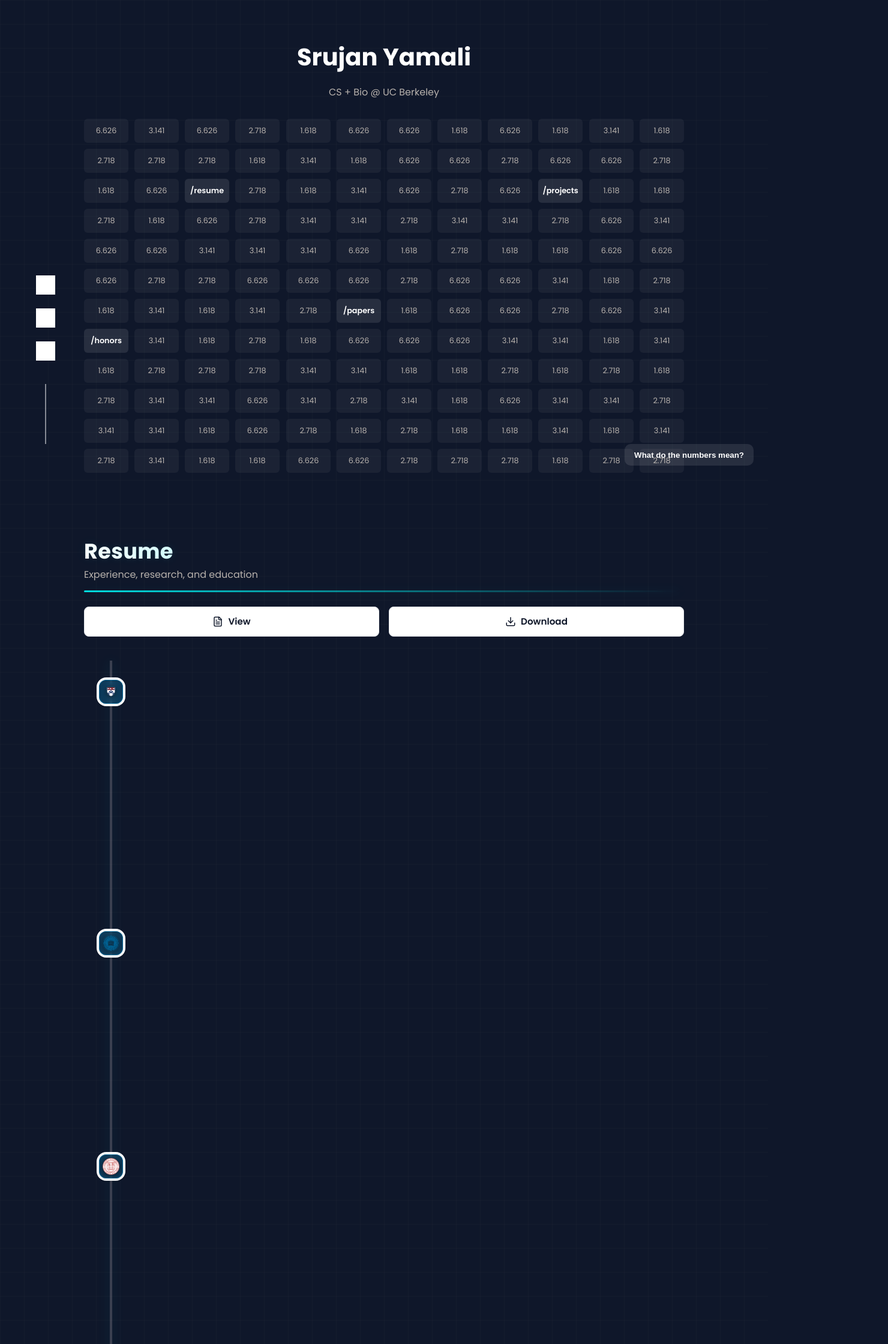
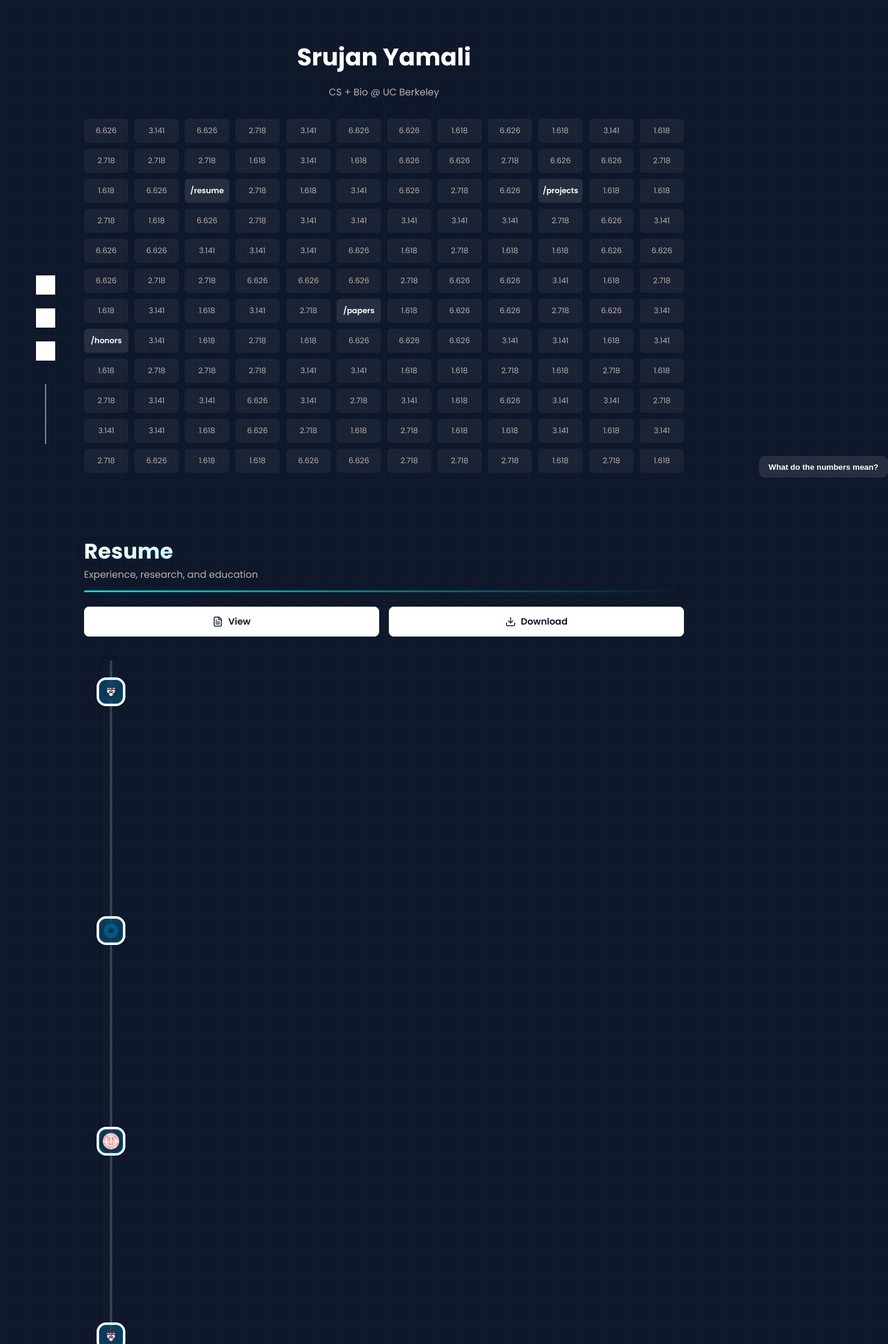
Before and after one commit to Srujyama/srujyama.github.io, a React (Vite) app: page / in a window 1280 px wide. Shown: the top 2240 px of the page at 60% size, 1480 px wide, since content can reach past the window. Built offline with nearby package versions, Linux system fonts and the light colour scheme; grey boxes are pictures that could not be loaded.

Commit message:
Add files via upload

```diff
--- a/src/App.css
+++ b/src/App.css
@@ -74,6 +74,7 @@ body {
 
 /* Hero: forces Resume below the fold on load */
 .hero {
+  position: relative; /* makes hero the containing block for absolute children */
   min-height: 100vh;
   display: flex;
   align-items: center;
@@ -182,9 +183,15 @@ body {
 /* ========================================================================== */
 /* 6) INFO BUTTON + PANEL                                                     */
 /* ========================================================================== */
-.info-button{
-  position: fixed;
-  right: 24px;
+.hero {
+  position: relative;
+  min-height: 100vh;
+  overflow: visible; /* Allow children to overflow outside */
+}
+
+.info-button {
+  position: absolute;  /* Changed from fixed to absolute */
+  right: -308px;
   bottom: 24px;
   z-index: 100;
 
@@ -204,7 +211,7 @@ body {
           box-shadow var(--dur-1) var(--ease);
 }
 
-.info-button:hover{
+.info-button:hover {
   transform: translateY(-1px);
   background: var(--tileHiHover);
   color: var(--accent);
@@ -218,9 +225,9 @@ body {
   animation-delay: 1.2s;
 }
 
-.info-panel{
-  position: fixed;
-  right: 24px;
+.info-panel {
+  position: absolute; /* Changed from fixed to absolute */
+  right: -308px;
   bottom: calc(24px + 44px + 10px);
   z-index: 100;
 
@@ -247,7 +254,7 @@ body {
           transform var(--dur-2) var(--ease);
 }
 
-.info-button[aria-expanded="true"] + .info-panel{
+.info-button[aria-expanded="true"] + .info-panel {
   max-height: 60vh;
   opacity: 1;
   transform: translateY(0);
--- a/src/App.jsx
+++ b/src/App.jsx
@@ -249,6 +249,18 @@ const timelineData = [
         ],
         type: 'education',
     },
+    {
+        title: 'Software Engineer Intern',
+        org: 'Mercor',
+        location: 'Remote',
+        date: 'Aug 2025 - Present',
+        bullets: [
+            'Protein purification/crystallization; SDS-PAGE & Western blot validation.',
+            'Cell cultures using inverse PCR for point mutation in E. coli.',
+            'Assisted X-ray crystallography data collection/analysis.',
+        ],
+        type: 'work',
+    },
 ]
 
 /* ────────────────────────────────────────────────────────────────────────── */
@@ -308,6 +320,7 @@ function ResumeTimeline() {
         if (org.includes('princeton')) return '/Princeton_seal.png'
         if (org.includes('berkeley')) return '/Seal_of_University_of_California_Berkeley.png'
         if (org.includes('delaware')) return '/ud-seal-ocm.png'
+        if (org.includes('mercor')) return '/Mercor_Logo.png'
         return null
     }
 
@@ -338,7 +351,6 @@ function ResumeTimeline() {
                 return (
                     <VerticalTimelineElement
                         key={i}
-                        date={item.date}
                         icon={
                             <div className="vt-icon-inner" aria-hidden="true">
                                 {logo ? (
```
